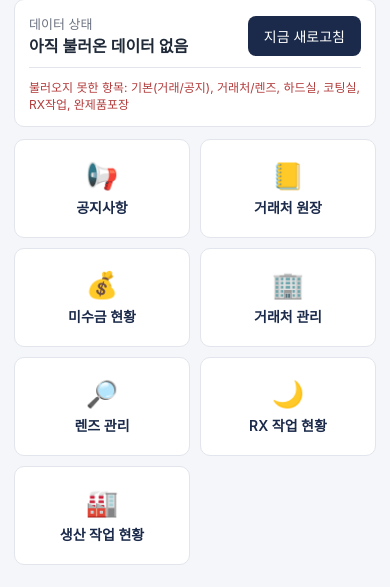
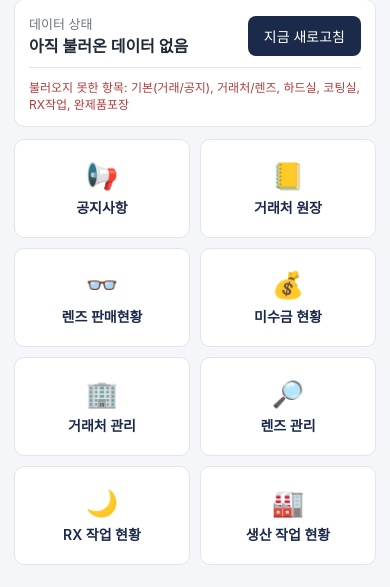
Before and after one commit to hyunni26/JLMS-APP, a Flask app: page / in a window 390 px wide. Shown: the part 63-650 px from the top of the page. Run offline with Flask 3, Linux system fonts and the light colour scheme; the visitor is signed in with stand-in values (Sample User, id 1).

Commit message:
Update dashboard.html
feat: 렌즈 판매현황 화면 추가

- 거래처 원장에 저장된 명세서 항목(statement_items) 기준 품목/품명별 판매 집계
- 판매량·판매액·반입량·반입액·구매액(판매량×여벌 구매가)·마진율 표시
- 기간(기본: 이달 1일~오늘)·거래처 필터, 품목별 계 + 하단 고정 합계
- 머리행·품목/품명 열 고정으로 모바일 가로 스크롤 대응
- 메인 메뉴의 거래처 원장 다음 위치에 진입 메뉴 추가

```diff
--- a/templates/dashboard.html
+++ b/templates/dashboard.html
@@ -41,6 +41,7 @@ function startSync() {
 <div class="menu-grid">
   <a class="menu-item" href="{{ url_for('notices') }}"><span class="icon">📢</span>공지사항</a>
   <a class="menu-item" href="{{ url_for('ledger_company_list') }}"><span class="icon">📒</span>거래처 원장</a>
+  <a class="menu-item" href="{{ url_for('lens_sales') }}"><span class="icon">👓</span>렌즈 판매현황</a>
   <a class="menu-item" href="{{ url_for('receivables') }}"><span class="icon">💰</span>미수금 현황</a>
   <a class="menu-item" href="{{ url_for('companies') }}"><span class="icon">🏢</span>거래처 관리</a>
   <a class="menu-item" href="{{ url_for('lens_types') }}"><span class="icon">🔎</span>렌즈 관리</a>
```
